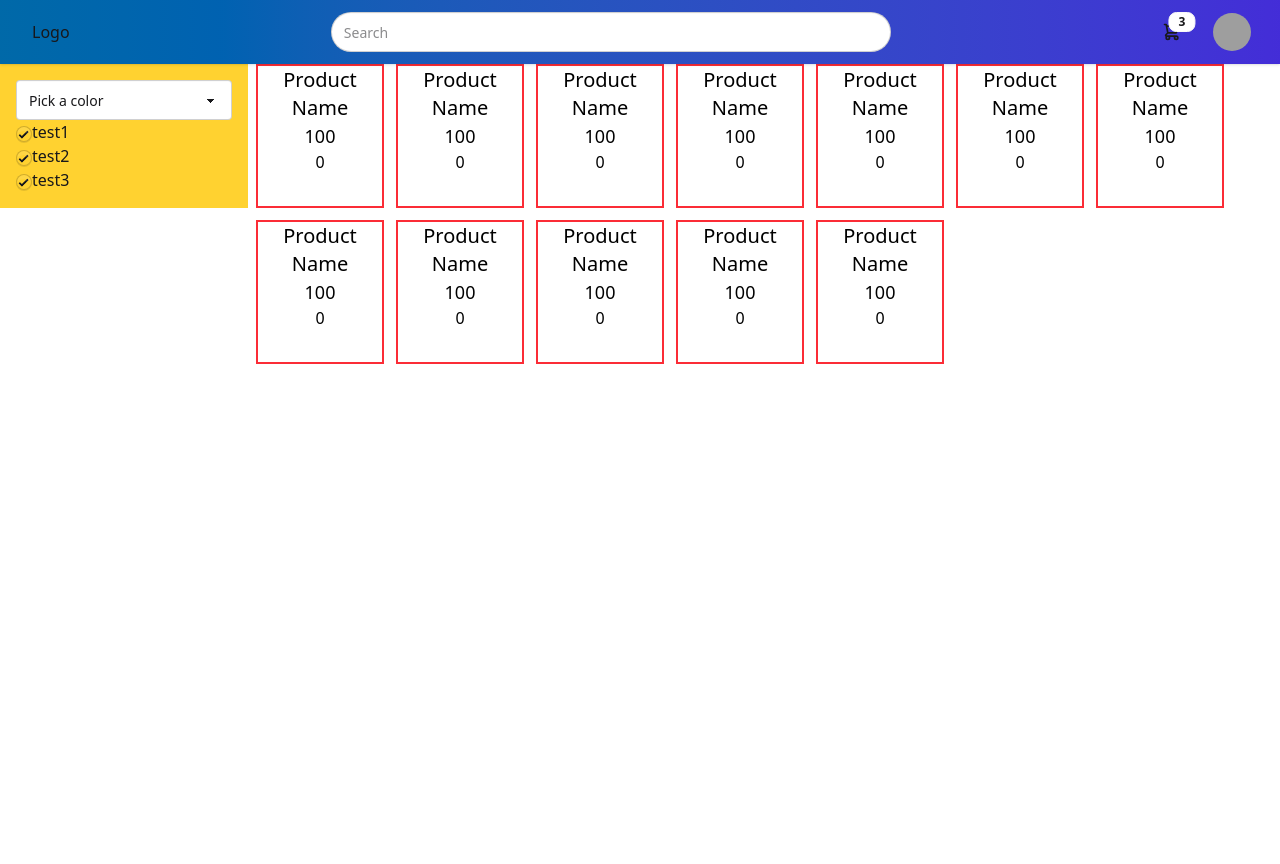
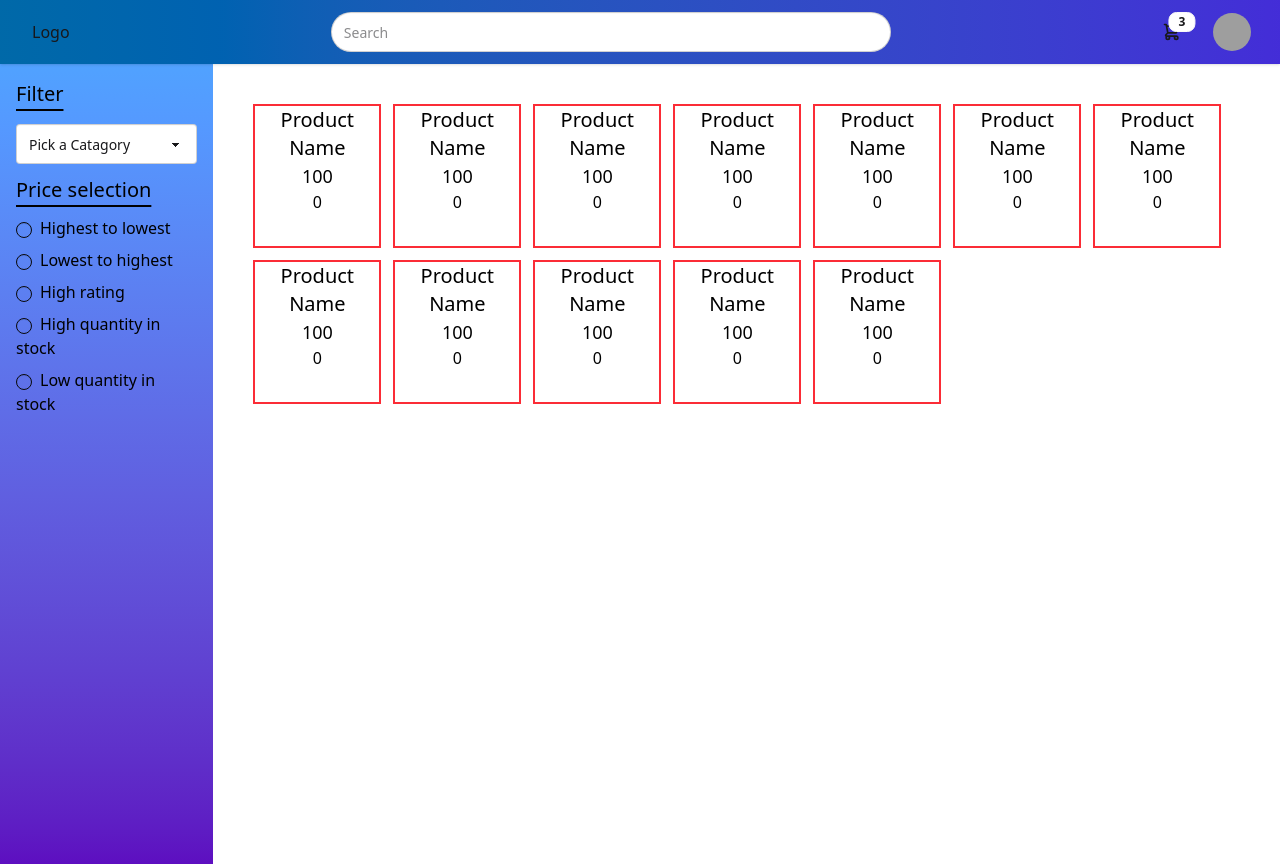
Before and after one commit to VarisNithiparkorn/PROJECT2-SEC-2-HGR, a Vue app: page / in a window 1280 px wide. Before the commit the page ends 800 px from the top, so only its background shows below. Built offline with nearby package versions, Linux system fonts and the light colour scheme; data requests are answered from the project's data file; grey boxes are pictures that could not be loaded.

Commit message:
124 - [Add,Update] Update UI and Add Function for filter

```diff
--- a/src/App.vue
+++ b/src/App.vue
@@ -11,20 +11,16 @@ console.log(data.value);
 <template>
   <!-- show , hide -->
   <Header navBar="show" :userId="1"/>
-  <div class="flex">
-    <div>
-  <div class="grid grid-cols-5">
+  <div class="grid grid-cols-6 h-full">
   <div class="h-max  col-start-1 row-span-2">
   <FillerProduct/>
   </div>
-  <div class=" col-start-2 col-end-6">
-  <div class="flex flex-1 flex-wrap gap-3 ">
+  <div class=" col-start-2 col-end-7 pt-10">
+  <div class="flex flex-1 flex-wrap gap-3 pl-10">
   <productSection v-for="item in data" :key="item.id" :item="item" />
 </div>
 </div>
-  </div>
 </div>
-  </div>
 
 </template>
 
--- a/src/components/FillerProduct.vue
+++ b/src/components/FillerProduct.vue
@@ -1,27 +1,60 @@
 <script setup>
+import dataFile from '../../data/db.json';
+import { ref , watch } from 'vue';
+const test = ref("")
+const props = defineProps({
+  item: {
+    type: Object,
+    required: true
+  }
+});
+//test if selected
+watch(test, (newValue) => {
+    console.log('Selected category:', newValue);
+});
+
+
+
 
 </script>
 
 <template>
 
 
-<div class="w-62 h-full bg-amber-300 p-4 ">
-    <div>
-    <select class="select">
-  <option disabled selected>Pick a color</option>
-  <option>Crimson</option>
-  <option>Amber</option>
-  <option>Velvet</option>
+<div class="w-auto h-screen bg-gradient-to-b from-blue-400 to-violet-800 p-4 ">
+  <p class="text-xl text-black underline underline-offset-8 decoration-2">Filter</p>
+    <div class="pt-4">
+    <select class="select" v-model="test">
+  <option disabled selected value="">Pick a Catagory</option>
+  <option value="pc">PC</option>
+  <option value="laptop">Laptop</option>
+  <option value="gadgets">Gadgets</option>
 </select>
 </div>
-    <div>
-    <input type="checkbox" checked="checked" class="checkbox checkbox-xs" id="test1" />
-    <label for="test1">test1</label><br>
-    <input type="checkbox" checked="checked" class="checkbox checkbox-xs" id="test2" />
-    <label for="test2">test2</label><br>
-   <input type="checkbox" checked="checked" class="checkbox checkbox-xs" id="test3"/>
-   <label for="test3">test3</label><br>
+<div>
+  <p class="text-xl text-black pt-3 pb-3 underline underline-offset-8 decoration-2">Price selection</p>
+  <div class="pb-2">
+  <input type="radio" name="radio-1" class="radio radio-neutral radio-xs mr-2" id="hitolow" />
+  <label class="text-black" for="hitolow">Highest to lowest</label>
   </div>
+  <div class="pb-2">
+  <input type="radio" name="radio-1" class="radio radio-neutral radio-xs mr-2" id="lowtohi"/>
+  <label class="text-black" for="lowtohi">Lowest to highest</label>
+  </div>
+  <div class="pb-2">
+  <input type="radio" name="radio-1" class="radio radio-neutral radio-xs mr-2" id="rate"/>
+  <label class="text-black" for="rate">High rating</label><br>
+  </div>
+  <div class="pb-2">
+  <input type="radio" name="radio-1" class="radio radio-neutral radio-xs mr-2" id="histock"/>
+  <label class="text-black" for="histock">High quantity in stock</label>
+  </div>
+  <div class="pb-2">
+  <input type="radio" name="radio-1" class="radio radio-neutral radio-xs mr-2" id="lowstock"/>
+  <label class="text-black" for="lowstock">Low quantity in stock</label>
+  </div>
+</div>
+
   </div>
 </template>
 
```
